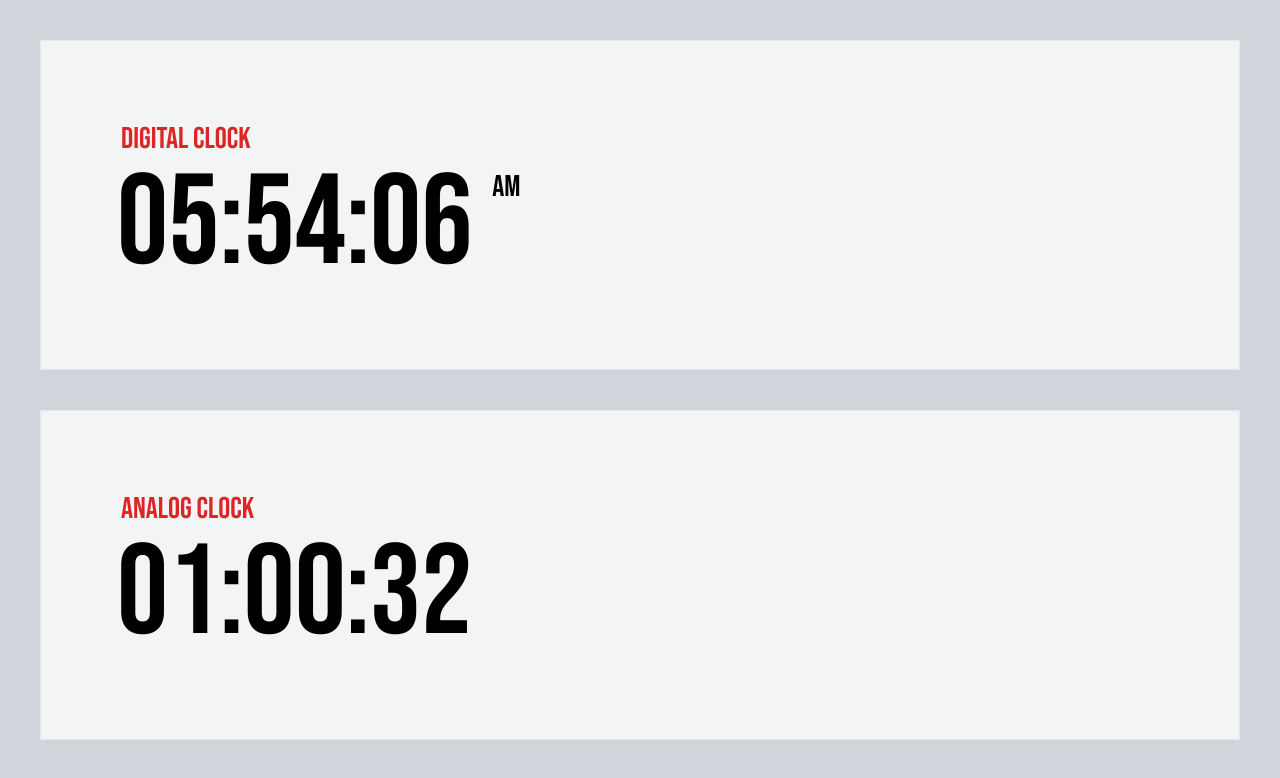
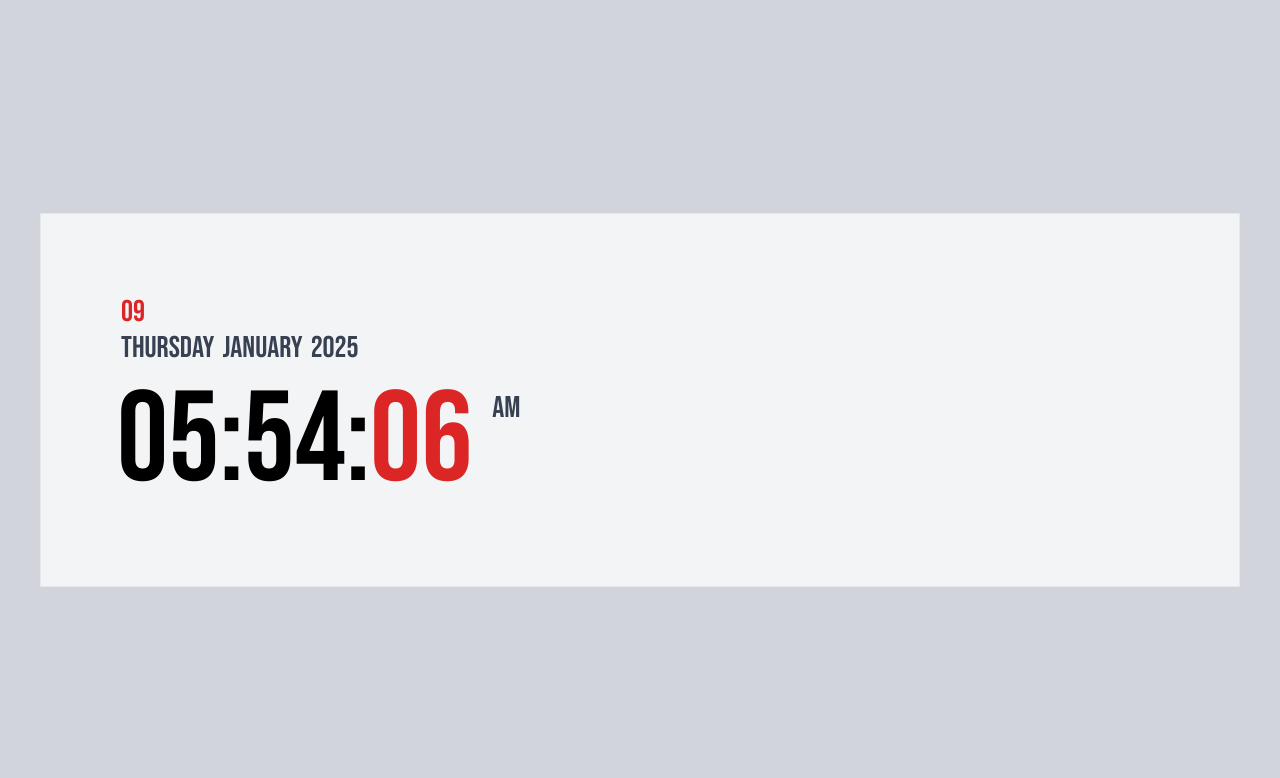
Before and after one commit to uniqweber/js-live-clock, a website: page index.html in a window 1280 px wide. Drawn offline with Linux system fonts and the light colour scheme.

Commit message:
clock now display date day month year live second and am that's all functionality done

```diff
--- a/clockTime.js
+++ b/clockTime.js
@@ -3,6 +3,11 @@ const showHours = document.getElementById("hours");
 const showMinutes = document.getElementById("minutes");
 const showSeconds = document.getElementById("seconds");
 const showAMorPM = document.getElementById("am-pm");
+const showDate = document.getElementById("date");
+const showDay = document.getElementById("day");
+const showMonth = document.getElementById("month");
+const showYear = document.getElementById("year");
+
 const daysOfWeek = [
   "Sunday",
   "Monday",
@@ -11,6 +16,20 @@ const daysOfWeek = [
   "Thursday",
   "Friday",
   "Saturday",
+];
+const months = [
+  "January",
+  "February",
+  "March",
+  "April",
+  "May",
+  "June",
+  "July",
+  "August",
+  "September",
+  "October",
+  "November",
+  "December",
 ];
 
 setInterval(() => {
@@ -26,6 +45,12 @@ setInterval(() => {
   showMinutes.innerText = String(minutes).padStart(2, "0");
   showSeconds.innerText = String(seconds).padStart(2, "0");
 
+  //   date, day, month year
+  showDate.innerText = String(now.getDate()).padStart(2, "0");
+  showDay.innerText = daysOfWeek[now.getDay()];
+  showMonth.innerText = months[now.getMonth()];
+  showYear.innerText = String(now.getFullYear());
+
   //   Determine AM or PM
   if (hours >= 12) {
     showAMorPM.innerText = "PM";
--- a/index.html
+++ b/index.html
@@ -7,23 +7,33 @@
     <title>Document</title>
   </head>
   <body>
-    <div class="min-h-screen mx-auto bg-gray-300 p-10">
-      <div class="max-w-screen-2xl mx-auto space-y-10">
-        <div class="p-20 border bg-gray-100 w-full">
-          <h2 class="text-red-600 text-3xl">Digital clock</h2>
+    <div
+      class="min-h-screen mx-auto bg-gray-300 flex items-center justify-center p-5 sm:p-10"
+    >
+      <div class="max-w-screen-2xl mx-auto  w-full">
+        <div class="p-10 sm:p-20 border bg-gray-100 w-full">
+          <div class="text-2xl sm:text-3xl mb-3">
+            <h2 class="text-red-600" id="date"></h2>
+            <div class="flex sm:gap-2 items-center text-gray-700">
+              <span id="day"></span>
+              <span id="month"></span>
+              <span id="year"></span>
+            </div>
+          </div>
           <div class="inline-block relative">
-            <h1 id="time" class="text-9xl -ml-1 mt-1">
+            <h1 id="time" class="text-7xl sm:text-9xl -ml-1">
               <span id="hours">00</span>:<span id="minutes">00</span>:<span
                 id="seconds"
+                class="text-red-600"
                 >00</span
               >
             </h1>
-            <span id="am-pm" class="absolute text-3xl -right-12 top-3">AM</span>
+            <span
+              id="am-pm"
+              class="absolute text-3xl -right-12 top-3 text-gray-700"
+              >AM</span
+            >
           </div>
-        </div>
-        <div class="p-20 border bg-gray-100 w-full">
-          <h2 class="text-red-600 text-3xl">Analog Clock</h2>
-          <h1 id="time" class="text-9xl -ml-1 mt-1">01:00:32</h1>
         </div>
       </div>
     </div>
```
Also changed, not shown: styles/build.css, 1 other file.
